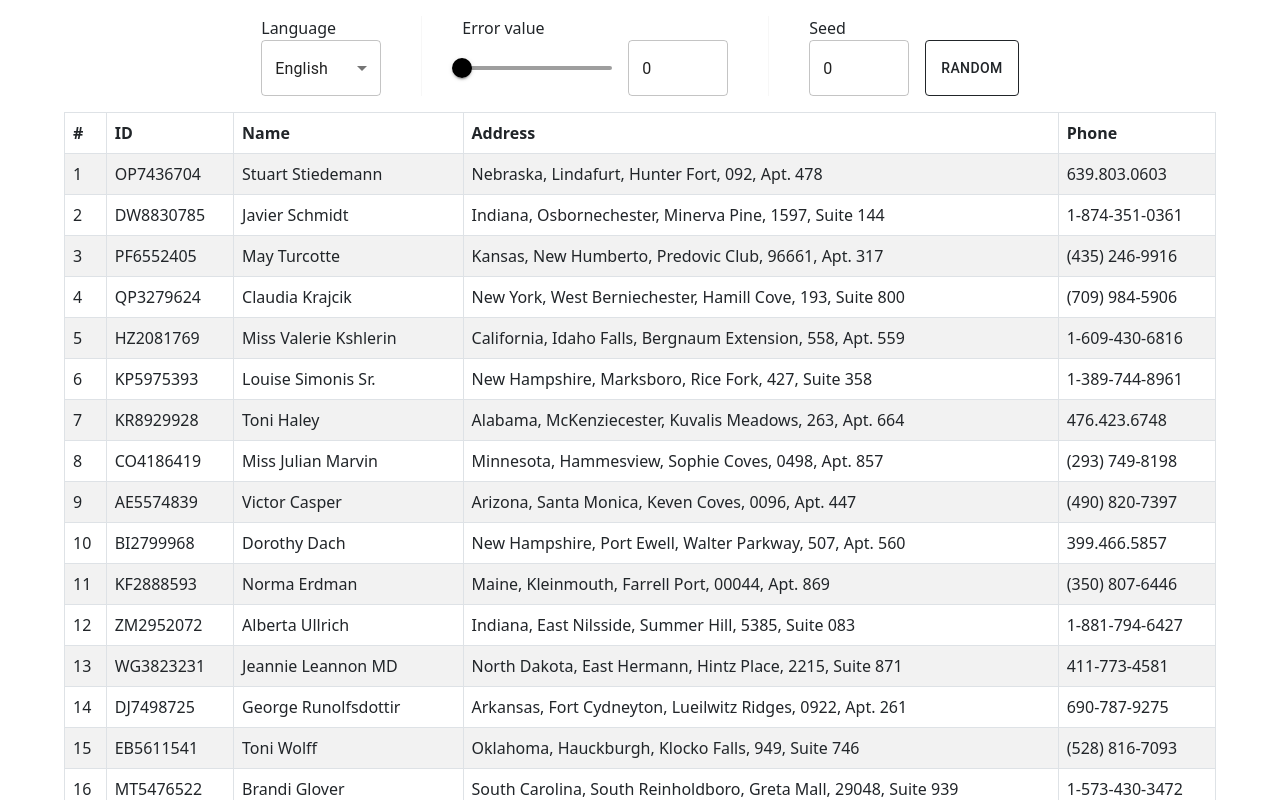
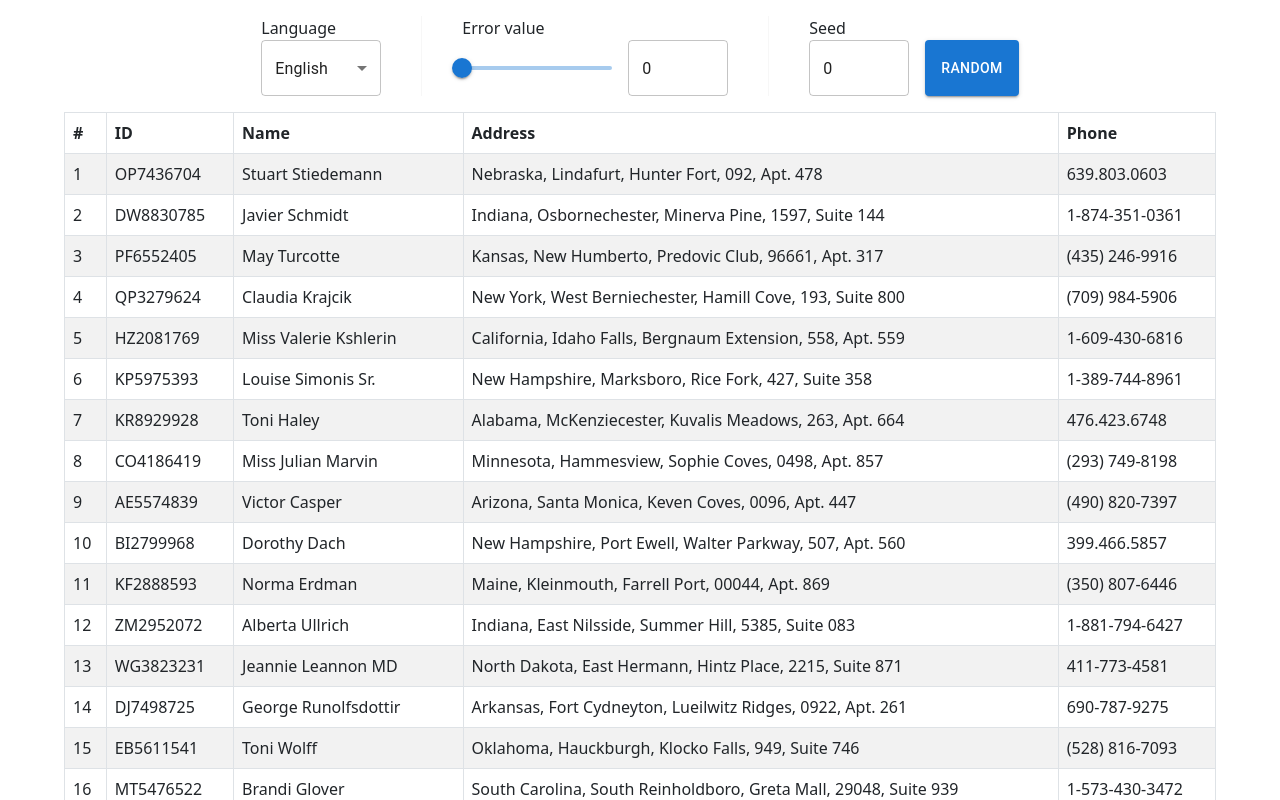
Before and after one commit to elsuppo/faker-data-ilearn, a React (Create React App) app: page / in a window 1280 px wide. Shown: the top 800 px of the page. Built offline with nearby package versions, Linux system fonts and the light colour scheme.

Commit message:
fix: change color for action elements

```diff
--- a/src/components/toolbar/controls-seed.js
+++ b/src/components/toolbar/controls-seed.js
@@ -22,8 +22,8 @@ const ControlsSeed = ({seed, setSeed, handleChange}) => {
             onChange={handleChange}
           />
           <Button
-            variant="outlined"
-            color="inherit"
+            variant="contained"
+            color="primary"
             sx={{marginLeft: 2}}
             onClick={onSetSeed}>Random</Button>
         </FormGroup>
--- a/src/components/toolbar/controls-value-error.js
+++ b/src/components/toolbar/controls-value-error.js
@@ -17,7 +17,7 @@ const ControlsValueError = ({ valueError, handleChange }) => {
           value={valueError}
           onChange={handleChange}
           valueLabelDisplay="auto"
-          style={{ width: '150px', color: '#000' }}
+          style={{ width: '150px' }}
         />
 
         <TextField
```
